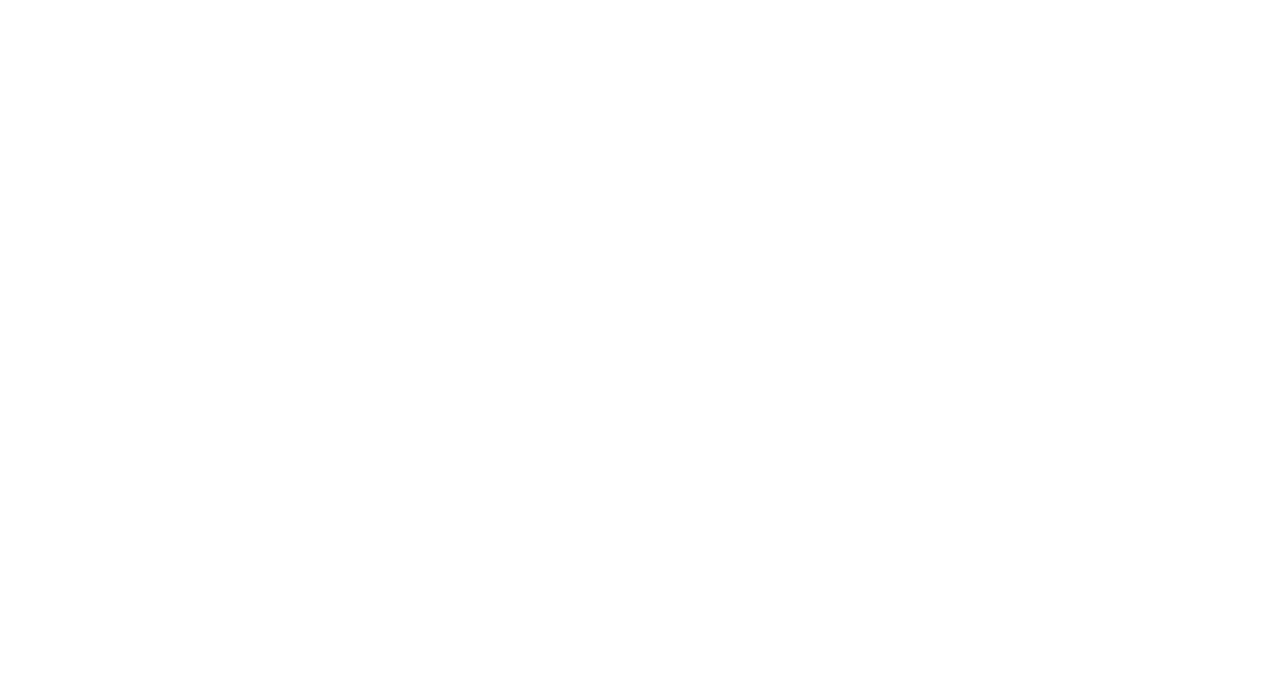
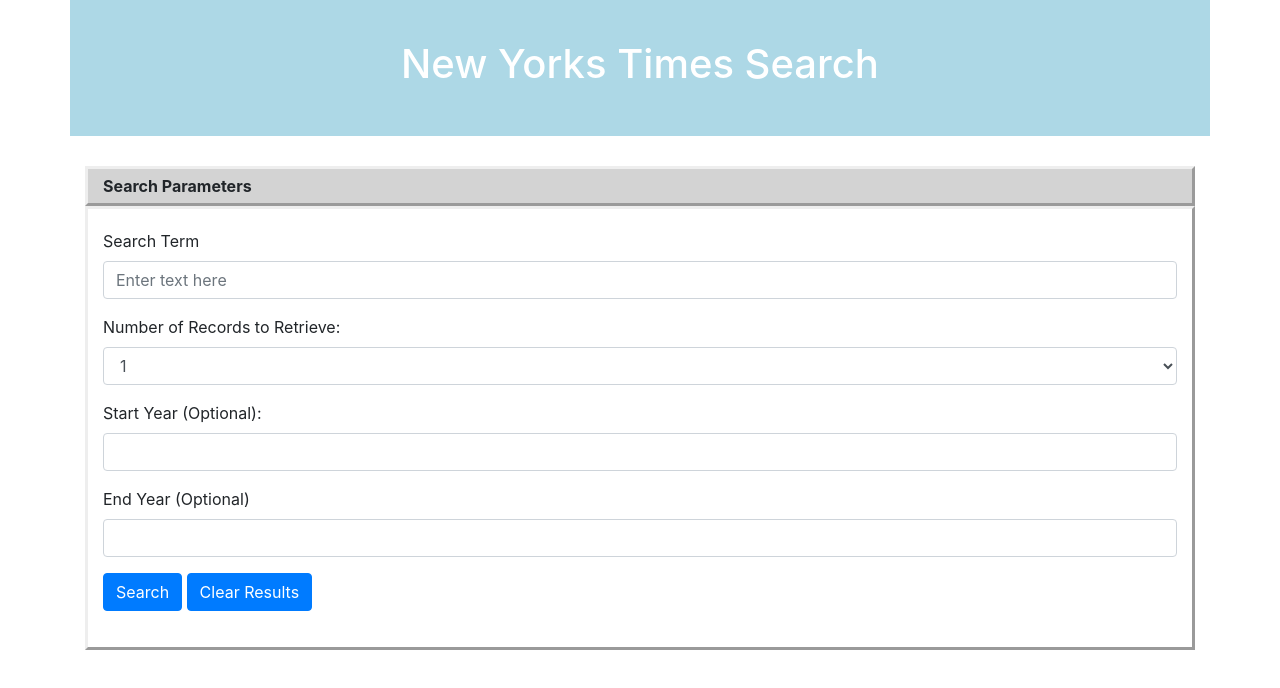
Before and after one commit to csinlasath/NYTimes-Search, a plain HTML site: page index.html in a window 1280 px wide. Drawn offline with nearby package versions, Linux system fonts and the light colour scheme.

Commit message:
2nd push for styling

```diff
--- a/assets/css/style.css
+++ b/assets/css/style.css
@@ -0,0 +1,20 @@
+.header {
+    text-align: center;
+    background:lightblue;
+    padding: 40px;
+    color: white;
+    margin-bottom: 30px;
+
+}
+
+.body {
+    padding: 20px;
+    border-style: outset;
+}
+
+.body-header {
+    border: outset;
+    padding: 5px;
+    background:lightgrey;
+    font-weight: bold;
+}
--- a/index.html
+++ b/index.html
@@ -1,16 +1,61 @@
 <!doctype <!DOCTYPE html>
 <html>
+
 <head>
     <meta charset="utf-8" />
     <meta http-equiv="X-UA-Compatible" content="IE=edge">
     <title>New York Times Search</title>
     <meta name="viewport" content="width=device-width, initial-scale=1">
     <link rel="stylesheet" type="text/css" media="screen" href="assets/css/style.css" />
-    <link rel="stylesheet" href="https://stackpath.bootstrapcdn.com/bootstrap/4.1.3/css/bootstrap.min.css" integrity="sha384-MCw98/SFnGE8fJT3GXwEOngsV7Zt27NXFoaoApmYm81iuXoPkFOJwJ8ERdknLPMO" crossorigin="anonymous">
+    <link rel="stylesheet" href="https://stackpath.bootstrapcdn.com/bootstrap/4.1.3/css/bootstrap.min.css" integrity="sha384-MCw98/SFnGE8fJT3GXwEOngsV7Zt27NXFoaoApmYm81iuXoPkFOJwJ8ERdknLPMO"
+        crossorigin="anonymous">
     <script src="https://cdnjs.cloudflare.com/ajax/libs/jquery/3.2.1/jquery.min.js"></script>
 </head>
+
 <body>
+    <div class="container header">
+        <h1>
+            New Yorks Times Search
+        </h1>
+    </div>
+    <div class="container">
+        <div class="container body-header">
+            Search Parameters
+        </div>
+
+        <div class="container body">
+
+            <form>
+                <div class="form-group">
+                    <label>Search Term</label>
+                    <input type="text" class="form-control" id="searchField" aria-describedby="inputHelp"
+                        placeholder="Enter text here">
+                </div>
+                <div class="form-group">
+                    <label>Number of Records to Retrieve:</label>
+                    <select class="form-control" id="Records">
+                        <option>1</option>
+                        <option>5</option>
+                        <option>10</option>
+                    </select>
+                </div>
+                <div class="form-group">
+                    <label>Start Year (Optional): </label>
+                    <input type="text" class="form-control" id="startYear">
+                </div>
+                <div class="form-group">
+                    <label>End Year (Optional)</label>
+                    <input type="text" class="form-control" id="endYear">
+                </div>
+                <button type="submit" class="btn btn-primary search">Search</button>
+                <button type="clear" class="btn btn-primary clear">Clear Results</button>
+        </div>
+
+        </form>
+    </div>
+    </div>
 
 </body>
 <script src="assets/javascript/app.js"></script>
+
 </html>
```
